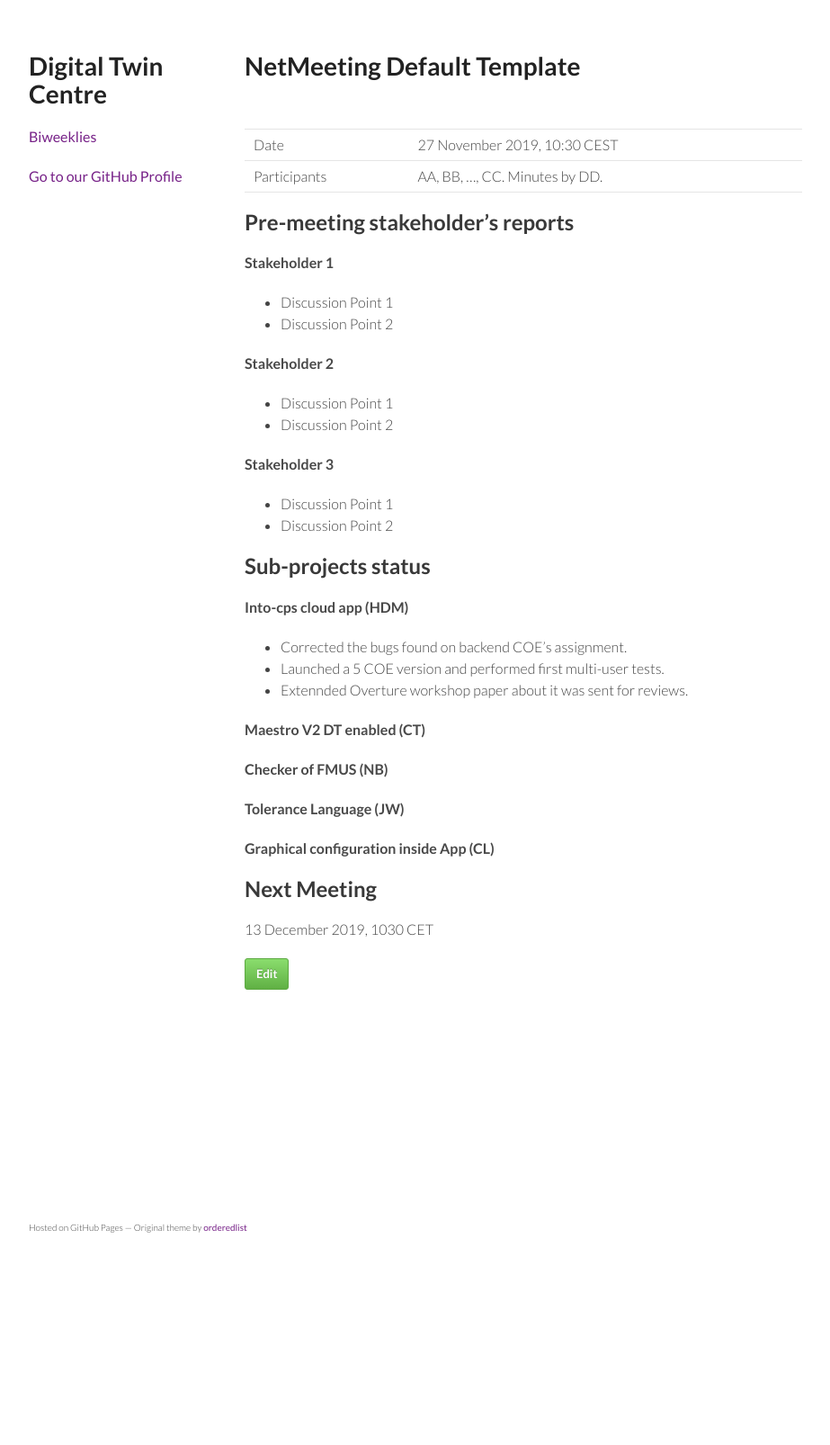
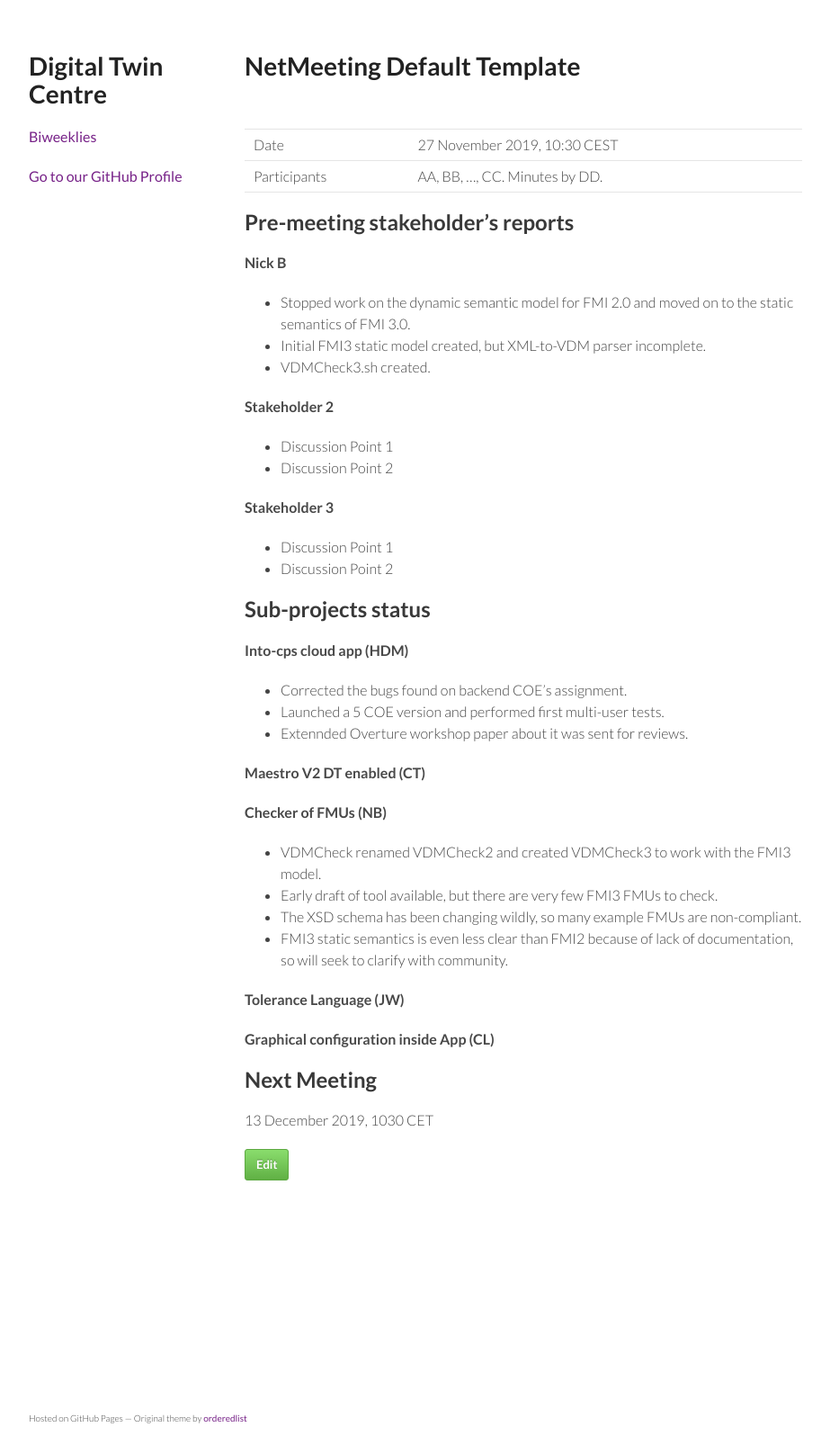
Before and after one commit to digitaltwincentre/digitaltwincentre.github.io, a Jekyll site: the page built from _biweeklies/Biweekly-9.md, in a window 1280 px wide. Shown: the whole page at 90% size, without its empty margins (178-1101 px from the left). Built offline with Jekyll 4.4.1, drawn with Linux system fonts in a browser that asks for light colours; nearby versions of some CDN libraries; before the commit the page ends 1394 px from its top, so only the background shows below that.

Commit message:
Update Biweekly-9.md

```diff
--- a/_biweeklies/Biweekly-9.md
+++ b/_biweeklies/Biweekly-9.md
@@ -22,9 +22,10 @@ date: 27 November 2019, 1030 CEST
 <!-- Please keep in mind that the minutes are publicly available, and that
 private information must be stored elsewhere.  -->
 
-#### Stakeholder 1
-* Discussion Point 1
-* Discussion Point 2
+#### Nick B
+* Stopped work on the dynamic semantic model for FMI 2.0 and moved on to the static semantics of FMI 3.0.
+* Initial FMI3 static model created, but XML-to-VDM parser incomplete.
+* VDMCheck3.sh created.
 
 #### Stakeholder 2
 * Discussion Point 1
@@ -45,7 +46,11 @@ private information must be stored elsewhere.  -->
 
 #### Maestro V2 DT enabled (CT)
 
-#### Checker of FMUS (NB)
+#### Checker of FMUs (NB)
+* VDMCheck renamed VDMCheck2 and created VDMCheck3 to work with the FMI3 model.
+* Early draft of tool available, but there are very few FMI3 FMUs to check.
+* The XSD schema has been changing wildly, so many example FMUs are non-compliant.
+* FMI3 static semantics is even less clear than FMI2 because of lack of documentation, so will seek to clarify with community.
 
 #### Tolerance Language (JW)
 
```
